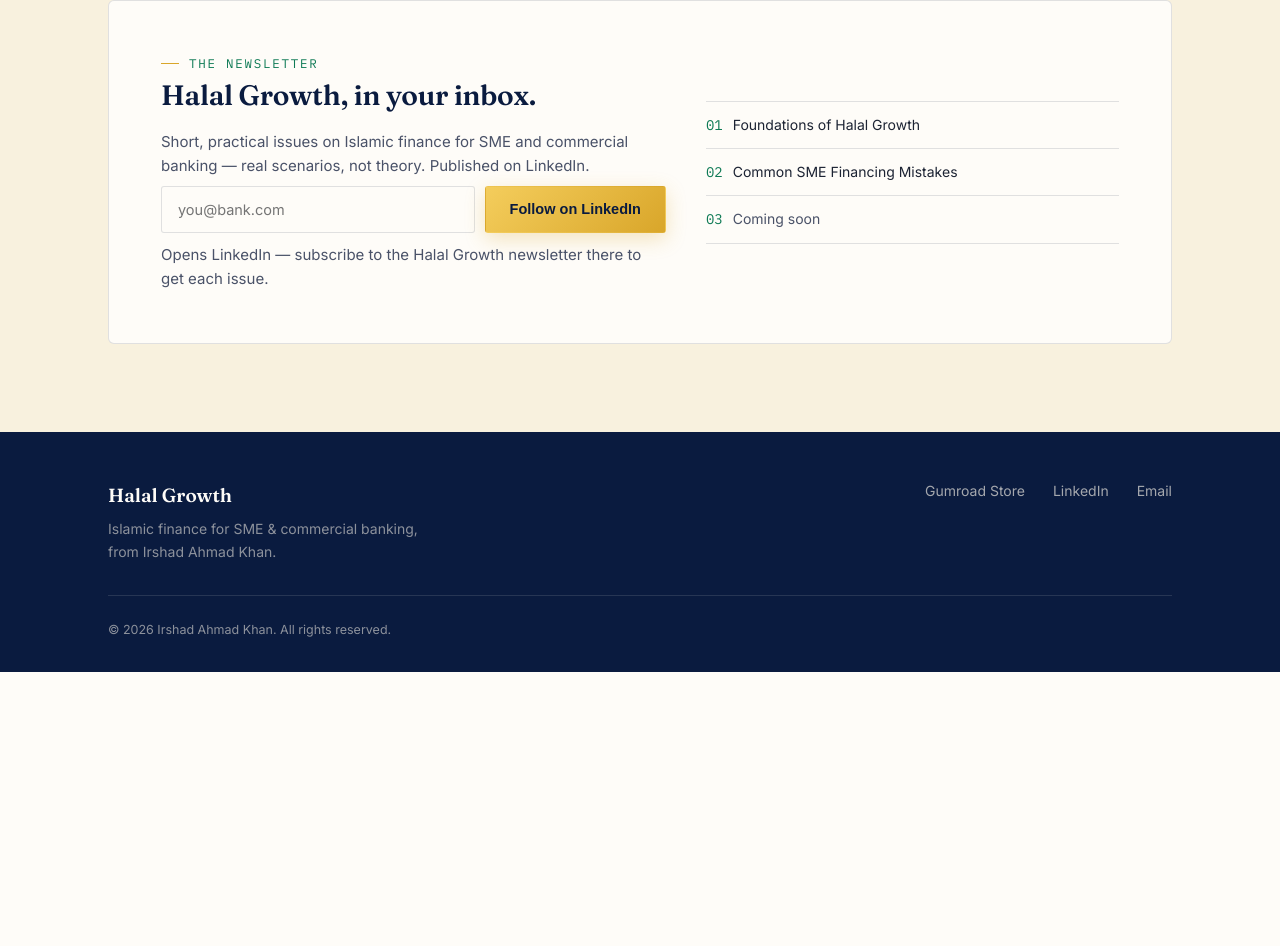
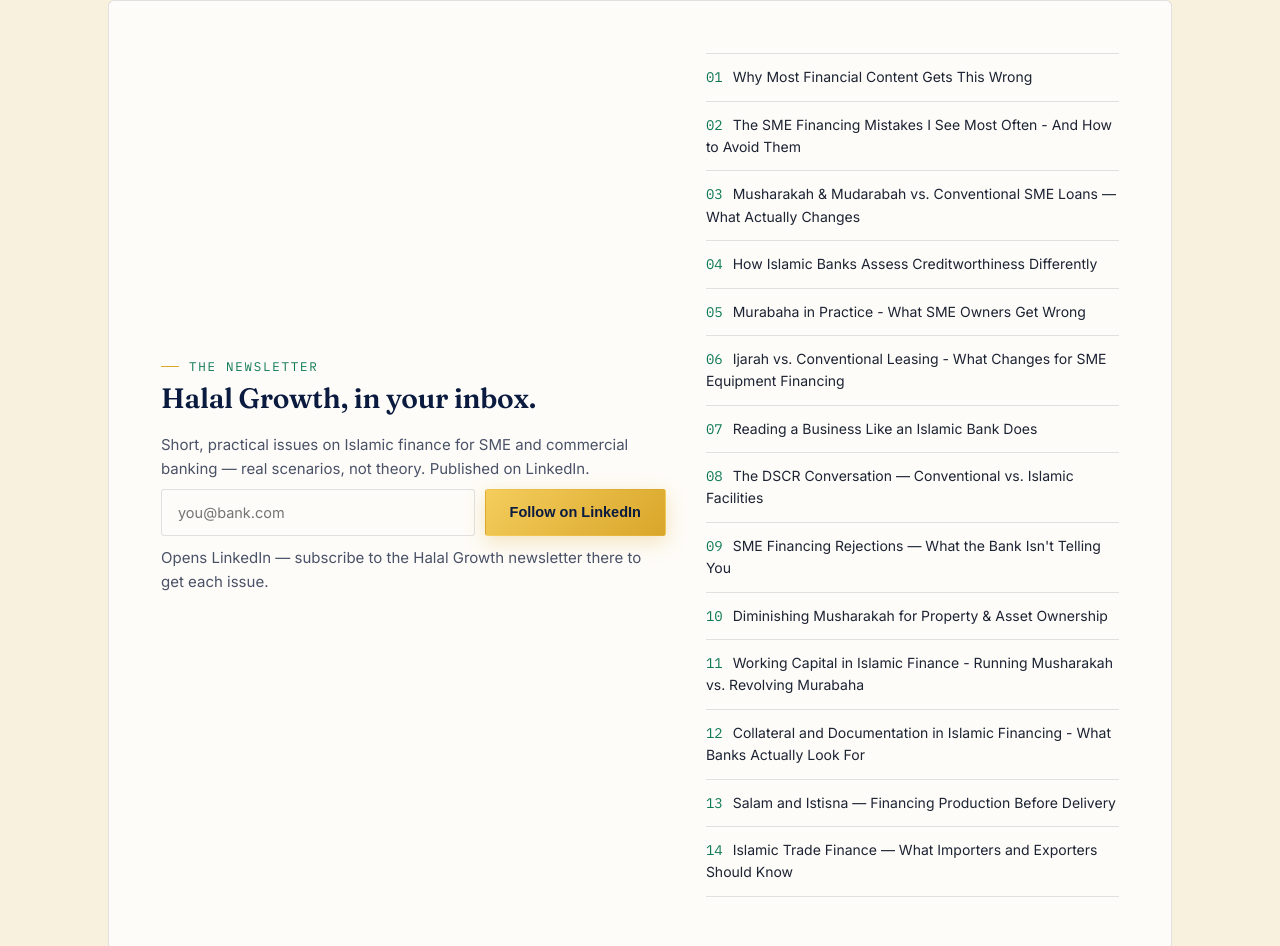
Before and after one commit to irshadakhan-halalgrowth/irshadakhan-halalgrowth.github.io, a plain HTML site: page index.html in a window 1280 px wide. Shown: the part 3037-3983 px from the top of the page. Before the commit the page ends 3709 px from the top, so only its background shows below. Drawn offline with Linux system fonts and the light colour scheme.

Commit message:
Add full 14-issue newsletter archive

```diff
--- a/index.html
+++ b/index.html
@@ -452,9 +452,20 @@
       </div>
       <div>
         <ul class="issue-list">
-          <li><span><span class="n">01</span>Foundations of Halal Growth</span></li>
-          <li><span><span class="n">02</span>Common SME Financing Mistakes</span></li>
-          <li style="color:var(--ink-soft);"><span><span class="n">03</span>Coming soon</span></li>
+          <li><span><span class="n">01</span><a href="https://www.linkedin.com/pulse/why-most-financial-content-gets-wrong-irshad-ahmad-khan-7xejf" target="_blank" rel="noopener" style="color:inherit;text-decoration:none;">Why Most Financial Content Gets This Wrong</a></span></li>
+          <li><span><span class="n">02</span><a href="https://www.linkedin.com/pulse/sme-financing-mistakes-i-see-most-often-how-avoid-them-khan-lywdf" target="_blank" rel="noopener" style="color:inherit;text-decoration:none;">The SME Financing Mistakes I See Most Often - And How to Avoid Them</a></span></li>
+          <li><span><span class="n">03</span><a href="https://www.linkedin.com/pulse/musharakah-mudarabah-vs-conventional-sme-loans-what-actually-khan-ilnmf" target="_blank" rel="noopener" style="color:inherit;text-decoration:none;">Musharakah &amp; Mudarabah vs. Conventional SME Loans — What Actually Changes</a></span></li>
+          <li><span><span class="n">04</span><a href="https://www.linkedin.com/pulse/how-islamic-banks-assess-creditworthiness-differently-khan-tmptf" target="_blank" rel="noopener" style="color:inherit;text-decoration:none;">How Islamic Banks Assess Creditworthiness Differently</a></span></li>
+          <li><span><span class="n">05</span><a href="https://www.linkedin.com/pulse/murabaha-practice-what-sme-owners-get-wrong-irshad-ahmad-khan-mz56f" target="_blank" rel="noopener" style="color:inherit;text-decoration:none;">Murabaha in Practice - What SME Owners Get Wrong</a></span></li>
+          <li><span><span class="n">06</span><a href="https://www.linkedin.com/pulse/ijarah-vs-conventional-leasing-what-changes-sme-equipment-khan-cjf4f" target="_blank" rel="noopener" style="color:inherit;text-decoration:none;">Ijarah vs. Conventional Leasing - What Changes for SME Equipment Financing</a></span></li>
+          <li><span><span class="n">07</span><a href="https://www.linkedin.com/pulse/reading-business-like-islamic-bank-does-irshad-ahmad-khan-blgcf" target="_blank" rel="noopener" style="color:inherit;text-decoration:none;">Reading a Business Like an Islamic Bank Does</a></span></li>
+          <li><span><span class="n">08</span><a href="https://www.linkedin.com/pulse/dscr-conversation-conventional-vs-islamic-facilities-khan-inypf" target="_blank" rel="noopener" style="color:inherit;text-decoration:none;">The DSCR Conversation — Conventional vs. Islamic Facilities</a></span></li>
+          <li><span><span class="n">09</span><a href="https://www.linkedin.com/pulse/sme-financing-rejections-what-bank-isnt-telling-you-irshad-ahmad-khan-ukytf" target="_blank" rel="noopener" style="color:inherit;text-decoration:none;">SME Financing Rejections — What the Bank Isn't Telling You</a></span></li>
+          <li><span><span class="n">10</span><a href="https://www.linkedin.com/pulse/diminishing-musharakah-property-asset-ownership-irshad-ahmad-khan-npldf" target="_blank" rel="noopener" style="color:inherit;text-decoration:none;">Diminishing Musharakah for Property &amp; Asset Ownership</a></span></li>
+          <li><span><span class="n">11</span><a href="https://www.linkedin.com/pulse/working-capital-islamic-finance-running-musharakah-vs-khan-rbbif" target="_blank" rel="noopener" style="color:inherit;text-decoration:none;">Working Capital in Islamic Finance - Running Musharakah vs. Revolving Murabaha</a></span></li>
+          <li><span><span class="n">12</span><a href="https://www.linkedin.com/pulse/collateral-documentation-islamic-financing-what-banks-khan-fke8f" target="_blank" rel="noopener" style="color:inherit;text-decoration:none;">Collateral and Documentation in Islamic Financing - What Banks Actually Look For</a></span></li>
+          <li><span><span class="n">13</span><a href="https://www.linkedin.com/pulse/salam-istisna-financing-production-before-delivery-irshad-ahmad-khan-sfegf" target="_blank" rel="noopener" style="color:inherit;text-decoration:none;">Salam and Istisna — Financing Production Before Delivery</a></span></li>
+          <li><span><span class="n">14</span><a href="https://www.linkedin.com/pulse/islamic-trade-finance-what-importers-exporters-should-khan-28lzf" target="_blank" rel="noopener" style="color:inherit;text-decoration:none;">Islamic Trade Finance — What Importers and Exporters Should Know</a></span></li>
         </ul>
       </div>
     </div>
```
